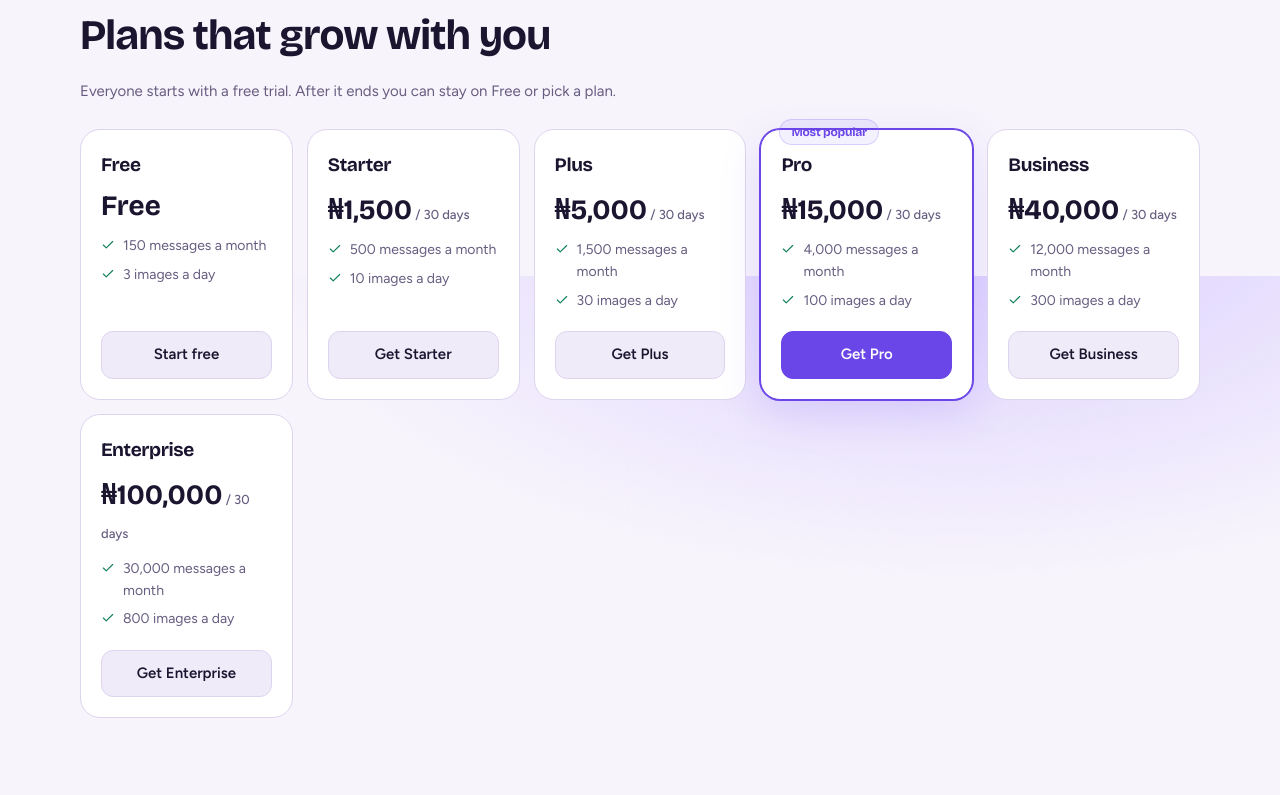
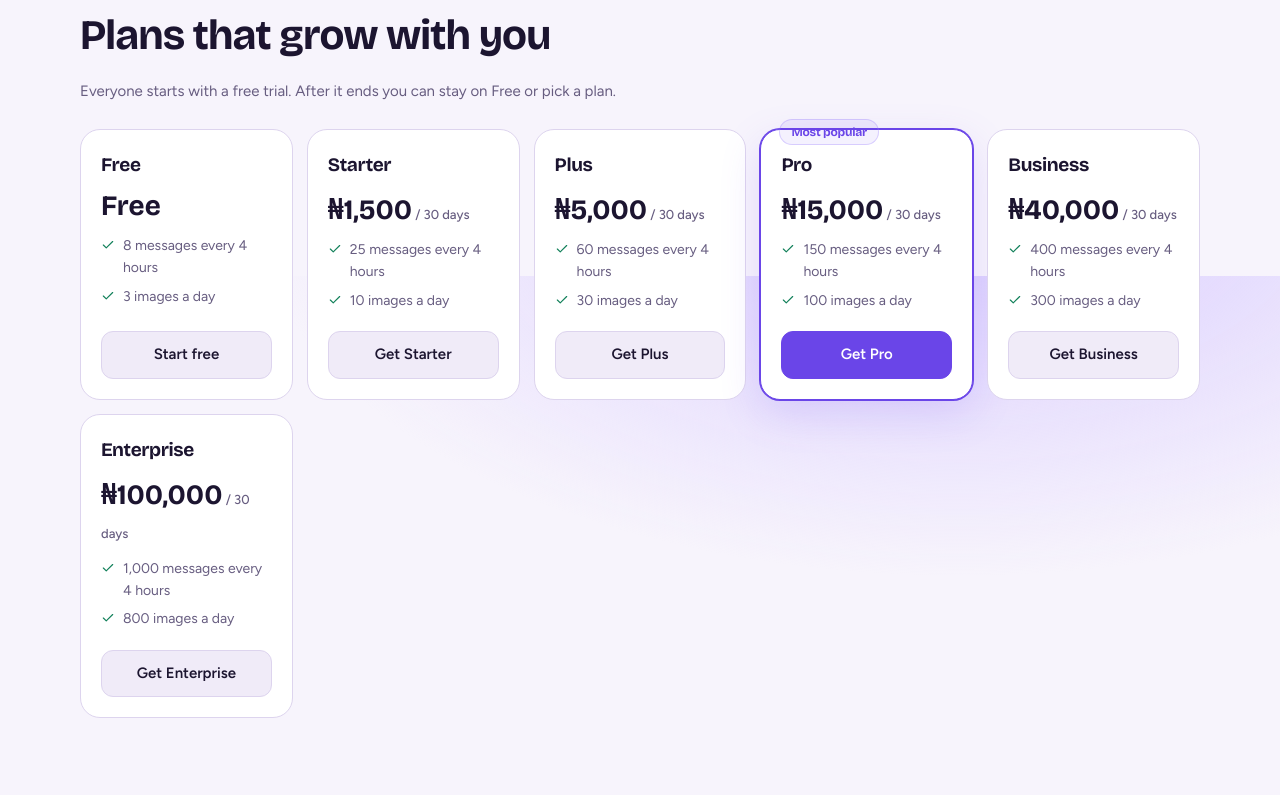
Before and after one commit to dominionfolorunsodaniel-hub/Evil-Gpt, a Flask app: page / in a window 1280 px wide. Shown: the part 1324-2119 px from the top of the page. Run offline with Flask 3, Linux system fonts and the light colour scheme; some libraries are stand-ins or nearby versions.

Commit message:
Add files via upload

```diff
--- a/templates/landing.html
+++ b/templates/landing.html
@@ -62,7 +62,7 @@
         {% if key == 'pro' %}<span class="pill brand tag">Most popular</span>{% endif %}
         <h3>{{ p.name }}</h3>
         <div class="price">{% if p.price %}₦{{ '{:,}'.format(p.price) }}<small> / 30 days</small>{% else %}Free{% endif %}</div>
-        <ul><li><svg class="ico"><use href="#i-check"/></svg>{{ '{:,}'.format(p.monthly_messages) }} messages a month</li><li><svg class="ico"><use href="#i-check"/></svg>{{ '{:,}'.format(p.daily_images) }} images a day</li></ul>
+        <ul><li><svg class="ico"><use href="#i-check"/></svg>{{ '{:,}'.format(p.window_messages) }} messages every {{ window_hours }} hours</li><li><svg class="ico"><use href="#i-check"/></svg>{{ '{:,}'.format(p.daily_images) }} images a day</li></ul>
         <a class="btn {{ 'primary' if key == 'pro' else '' }}" href="{{ start }}">{{ 'Start free' if key == 'free' else 'Get ' ~ p.name }}</a>
       </div>
       {% endfor %}
```
